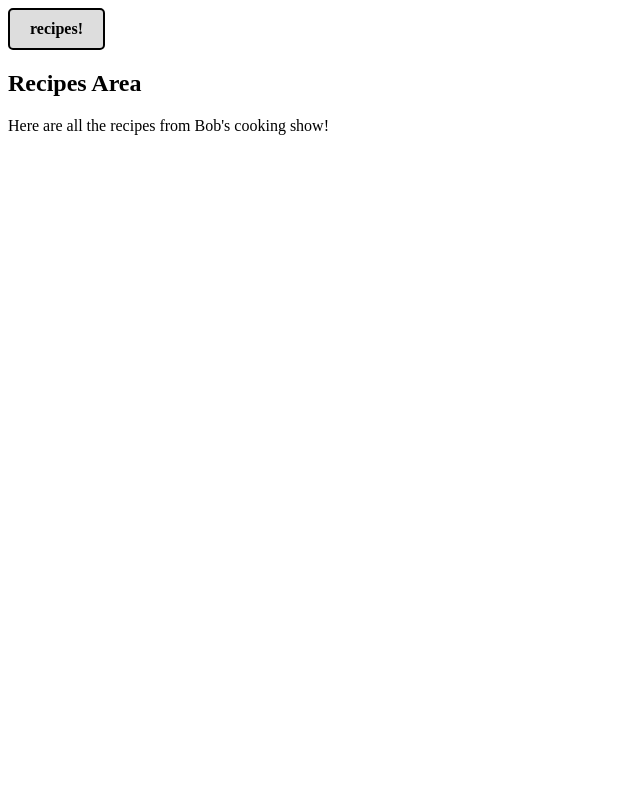
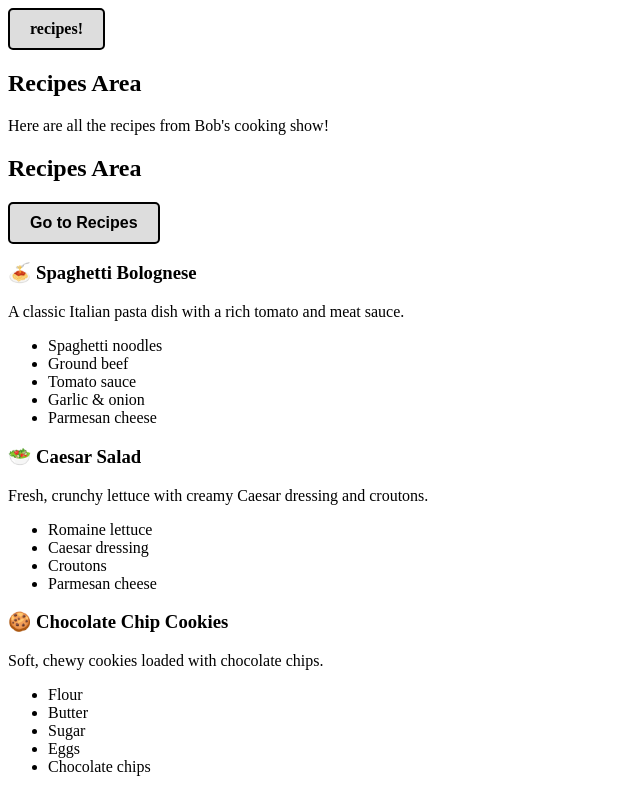
Before and after one commit to vishnukillada-cmyk/vishnukillada-cmyk.github.io, a plain HTML site: page index.html in a window 1280 px wide. Shown: the whole page, without its empty margins (0-640 px from the left). Drawn offline with Linux system fonts and the light colour scheme.

Commit message:
Update index.html

```diff
--- a/index.html
+++ b/index.html
@@ -27,4 +27,45 @@
     <!-- Recipe section with the id to jump to -->
     <h2 id="recipes">Recipes Area</h2>
     <p>Here are all the recipes from Bob's cooking show!</p>
-  <!-- Ingredients:Ingredients: 1 pound boneless, skinless chicken breasts1 teaspoon Italian seasoningSalt and pepper to taste2 tablespoons olive oil8 tablespoons (1 stick) butter2 cloves garlic, minced2 cups heavy cream2 cups freshly grated Parmesan cheese16 ounces fettuccine pastaOptional: parsley for garnishInstructions:Cook the fettuccine pasta according to package instructions until al dente. Drain and set aside.Season chicken breasts with Italian seasoning, salt, and pepper.Heat olive oil in a pan over medium heat. Cook the chicken for about 4-7 minutes on each side until golden and cooked through. Remove chicken and slice it.In the same pan, melt the butter and add minced garlic. Cook garlic for about 30 seconds until fragrant.Add heavy cream and bring to a simmer. Let it gently simmer for 3-4 minutes, stirring constantly, until it thickens slightly.Remove from heat and stir in Parmesan cheese until melted and smooth.Toss the cooked pasta in the Alfredo sauce until coated. Add sliced chicken on top and simmer for a couple more minutes to warm everything through.Garnish with chopped parsley if desired and serve.-->
+
+    <h2 id="recipes">Recipes Area</h2>
+
+<button onclick="document.getElementById('recipes').scrollIntoView({behavior: 'smooth'})"
+        class="button-link">
+  Go to Recipes
+</button>
+
+<div class="recipe">
+  <h3>🍝 Spaghetti Bolognese</h3>
+  <p>A classic Italian pasta dish with a rich tomato and meat sauce.</p>
+  <ul>
+    <li>Spaghetti noodles</li>
+    <li>Ground beef</li>
+    <li>Tomato sauce</li>
+    <li>Garlic & onion</li>
+    <li>Parmesan cheese</li>
+  </ul>
+</div>
+
+<div class="recipe">
+  <h3>🥗 Caesar Salad</h3>
+  <p>Fresh, crunchy lettuce with creamy Caesar dressing and croutons.</p>
+  <ul>
+    <li>Romaine lettuce</li>
+    <li>Caesar dressing</li>
+    <li>Croutons</li>
+    <li>Parmesan cheese</li>
+  </ul>
+</div>
+
+<div class="recipe">
+  <h3>🍪 Chocolate Chip Cookies</h3>
+  <p>Soft, chewy cookies loaded with chocolate chips.</p>
+  <ul>
+    <li>Flour</li>
+    <li>Butter</li>
+    <li>Sugar</li>
+    <li>Eggs</li>
+    <li>Chocolate chips</li>
+  </ul>
+</div>
```
